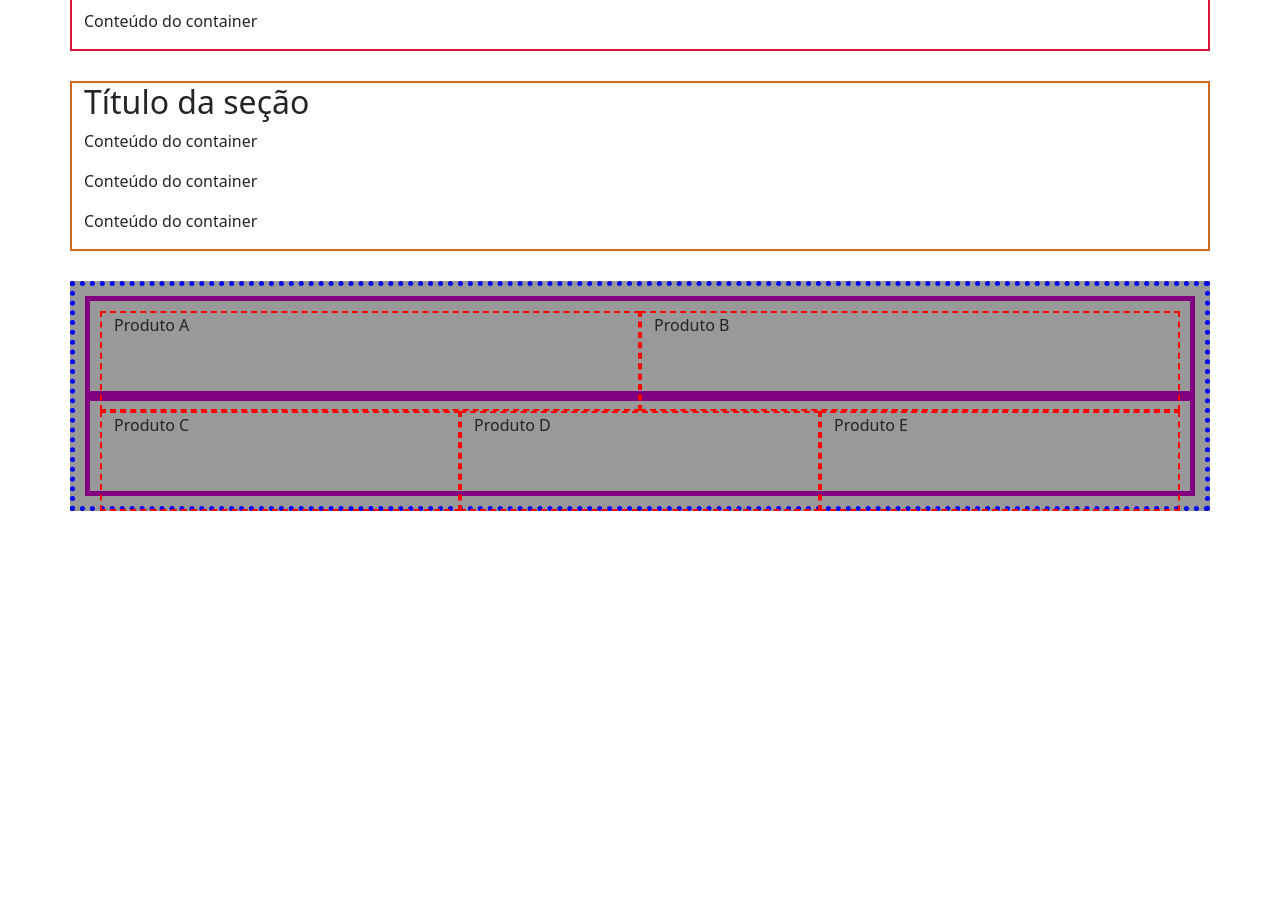
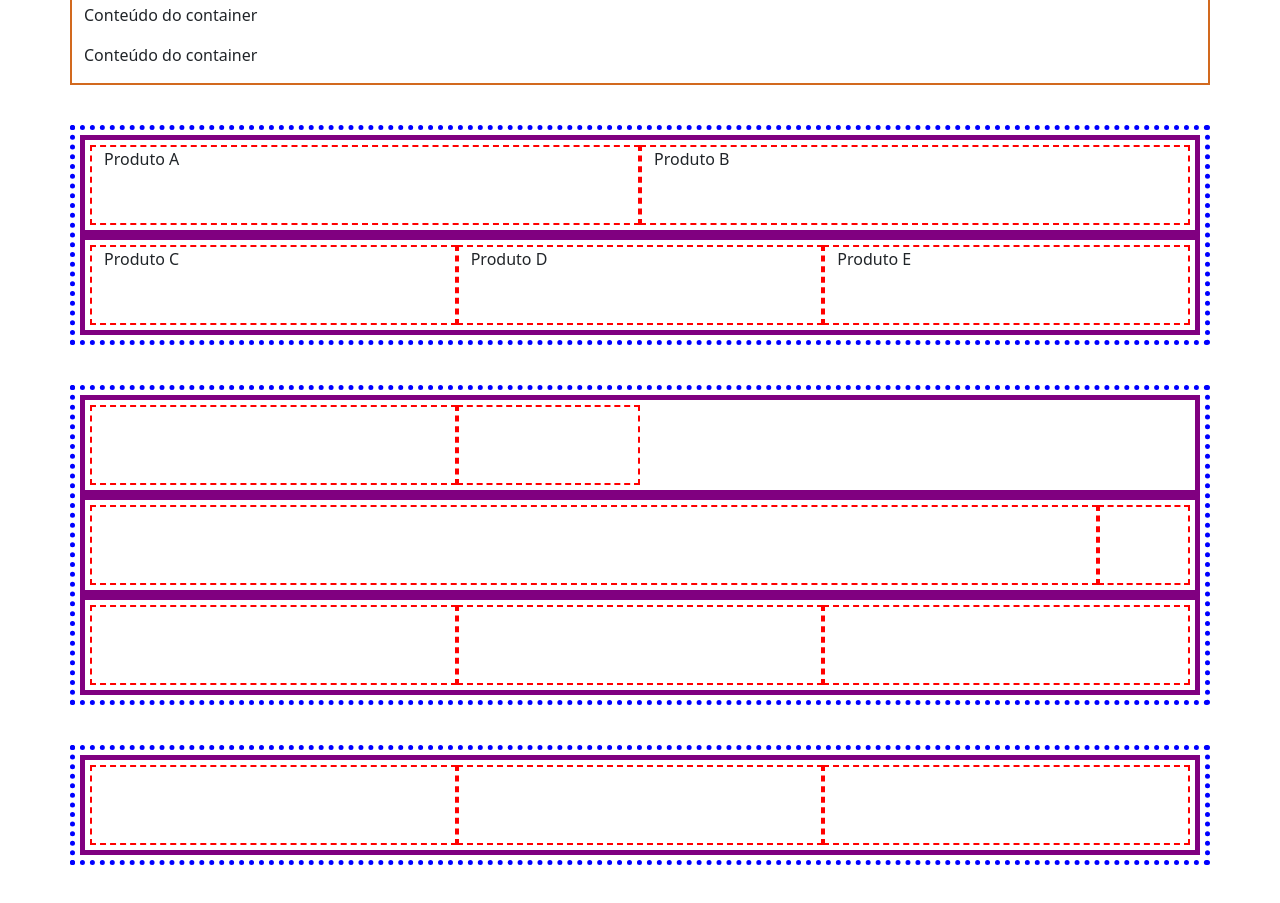
Before and after one commit to Thiago11112000/Curso-BootStrap-5, a plain HTML site: page 3_LAOUT/1_aulas/index.html in a window 1280 px wide. Shown: the part 1077-1980 px from the top of the page. Before the commit the page ends 1888 px from the top, so only its background shows below. Drawn offline with nearby package versions, Linux system fonts and the light colour scheme.

Commit message:
Tamanho das colunas

```diff
--- a/3_LAOUT/1_aulas/css/style.css
+++ b/3_LAOUT/1_aulas/css/style.css
@@ -1,70 +1,105 @@
-h1{
-    color: red
+/* aula 1 - nosso css */
+h1 {
+    color: red;
   }
-@media (min-width: 576px){
-    h1{
+
+  /* aula 2 e 3 - breakpoints */
+
+  /* nada = celulares pequenos */
+
+  /* sm > 576px = celulares */
+  @media (min-width: 576px) {
+    h1 {
       color: blue;
-    }
-   @media(min-width:  768px){
-    h1{
-        color: green
-    }
-   }
-   @media(min-width:  786px){
-    h1{
-        color: purple
-    }
-   }
-   @media(min-width:  1200px){
-    h1{
-        color: gold
-    }
     }
   }
 
-.btn-primary{
-    background-color: red;
+  /* md > 768px = tablets */
+  @media (min-width: 768px) {
+    h1 {
+      color: green;
     }
-.container{
-    background-color:   #999;
-}
-.container-fluid{
-    background-color:   #888;
   }
 
-/*Container Breakpoint   */
+  /* lg > 992px = desktops menores */
+  @media (min-width: 992px) {
+    h1 {
+      color: purple;
+    }
+  }
+
+  /* xl > 1200px = desktops maiores */
+  @media (min-width: 1200px) {
+    h1 {
+      color: yellow;
+    }
+  }
+
+  /* xxl > 1400px = desktops, tvs */
+  @media (min-width: 1400px) {
+    h1 {
+      color: teal;
+    }
+  }
 
 
- .container-sm{
-    margin-bottom: 30px;
+  /* aula 4 - .container */
+
+  div {
+    margin: 40px 0;
+  }
+
+  .container {
+    border: 2px solid red;
+  }
+
+  /* aula 5 - .container-fluid*/
+
+  .container-fluid {
+    border: 2px solid purple;
+  }
+
+  /* aula 6 - .container-x*/
+
+  .container-sm {
     border: 2px solid blue;
   }
 
- .container-md{
-    margin-bottom: 30px;
+  .container-md {
     border: 2px solid crimson;
   }
 
- .container-lg{
-    margin-bottom: 30px;
+  .container-lg {
     border: 2px solid chocolate;
   }
 
- /* Grid */
+  /* aula 7 - grid */
 
- .container{
+  .container {
     border: 5px dotted blue;
-   padding: 10px;
-   margin-bottom: 300px;
+    padding: 5px;
   }
- .row{
+
+  .row {
     border: 5px solid purple;
     height: 100px;
-    padding: 10px;
-    margin: 0px;
+    padding: 5px;
+    margin: 0;
   }
-.col{
+
+  .col {
     border: 2px dashed red;
-height: 100px;
-margin: 0px;
+    height: 100%;
+    margin: 0;
   }
+
+  /* aula 8 - tamanho colunas */
+  .col-4, .col-2, .col-11, .col-1 {
+    border: 2px dashed red;
+    height: 100%;
+    margin: 0;
+  }
+
+  .largura-limitada{
+    max-width: 500px;
+  }
--- a/3_LAOUT/1_aulas/index.html
+++ b/3_LAOUT/1_aulas/index.html
@@ -74,6 +74,35 @@
 </div>
 
 
+ <!-- tamanho colunas-->
+   <div class="container">
+    <div class="row">
+      <div class="col-4"></div>
+      <div class="col-2"></div>
+    </div>
+    <div class="row">
+      <div class="col-11"></div>
+      <div class="col-1"></div>
+    </div>
+    <div class="row">
+        <div class="col-4"></div>
+        <div class="col-4"></div>
+        <div class="col-4"></div>
+      </div>
+  </div>
+   </div>
+
+
+   <div class="container" id = "largura-limitada">
+    <div class="row">
+        <div class="col-4"></div>
+        <div class="col-4"></div>
+        <div class="col-4"></div>
+
+      </div>
+  </div>
+   </div>
+
 
 </body>
 </html>
```
Lines whose indentation alone changed are shown as unchanged.
